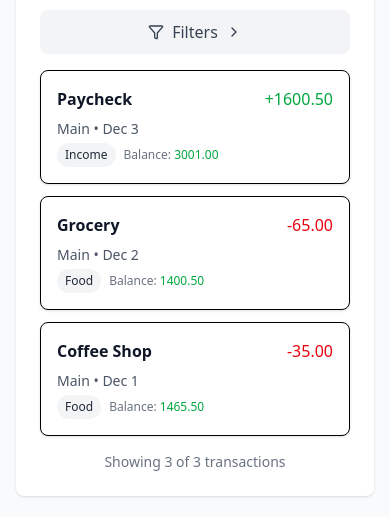
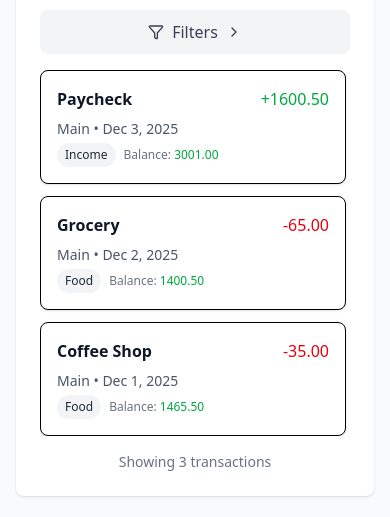
Before and after one commit to nurez305/mini-wallet, a React (Vite) app: page /accounts in a window 390 px wide. Shown: the part 1623-2140 px from the top of the page. Built offline with nearby package versions, Linux system fonts and the light colour scheme.

Commit message:
added max height to the transaction tablie on mobile

```diff
--- a/src/components/TransactionsTable.tsx
+++ b/src/components/TransactionsTable.tsx
@@ -169,9 +169,10 @@ export default function TransactionsTable() {
         </div>
       </div>
 
-      {/* Mobile Transaction Cards */}
-      <div className="md:hidden space-y-3">
-        {filtered.slice(0, 10).map((t) => {
+      {/* Mobile Transaction Cards - Fixed height with scroll */}
+      <div className="md:hidden">
+        <div className="space-y-3 max-h-[400px] overflow-y-auto pr-1">
+          {filtered.map((t) => {
             const account = accounts.find(a => a.id === t.accountId);
             return (
               <div key={t.id} className="bg-white dark:bg-gray-800 border dark:border-gray-700 rounded-lg p-4 shadow-sm">
@@ -182,7 +183,7 @@ export default function TransactionsTable() {
                       <Amount n={t.amount} />
                     </div>
                     <div className="text-sm text-gray-600 dark:text-gray-400 mb-1">
-                    {account?.name} • {dayjs(t.date).format("MMM D")}
+                      {account?.name} • {dayjs(t.date).format("MMM D, YYYY")}
                     </div>
                     <div className="flex items-center space-x-2">
                       <span className="px-2 py-1 text-xs bg-gray-100 dark:bg-gray-700 text-gray-800 dark:text-gray-300 rounded-full">
@@ -202,17 +203,13 @@ export default function TransactionsTable() {
               <p className="text-gray-500 dark:text-gray-400">No transactions found</p>
             </div>
           )}
-        {filtered.length > 10 && (
-          <div className="text-center text-sm text-gray-500 dark:text-gray-400 py-4">
-            Showing 10 of {filtered.length} transactions
         </div>
-        )}
       </div>
 
       {/* Desktop Table - Hidden on mobile */}
       <div className="hidden md:block bg-white dark:bg-gray-800 border dark:border-gray-700 rounded-lg overflow-hidden">
         <div className="overflow-x-auto">
-          <div className="min-h-50 max-h-100 overflow-y-auto">
+          <div className="min-h-[300px] max-h-[500px] overflow-y-auto">
             <table className="w-full text-sm">
               <thead className="bg-gray-50 dark:bg-gray-700 sticky top-0">
                 <tr>
@@ -257,7 +254,7 @@ export default function TransactionsTable() {
 
       {/* Transaction count summary */}
       <div className="mt-4 text-sm text-gray-500 dark:text-gray-400 text-center md:text-left">
-        Showing {Math.min(filtered.length, 10)} of {filtered.length} transaction{filtered.length !== 1 ? 's' : ''}
+        Showing {filtered.length} transaction{filtered.length !== 1 ? 's' : ''}
       </div>
     </div>
   );
```
Lines whose indentation alone changed are shown as unchanged.
